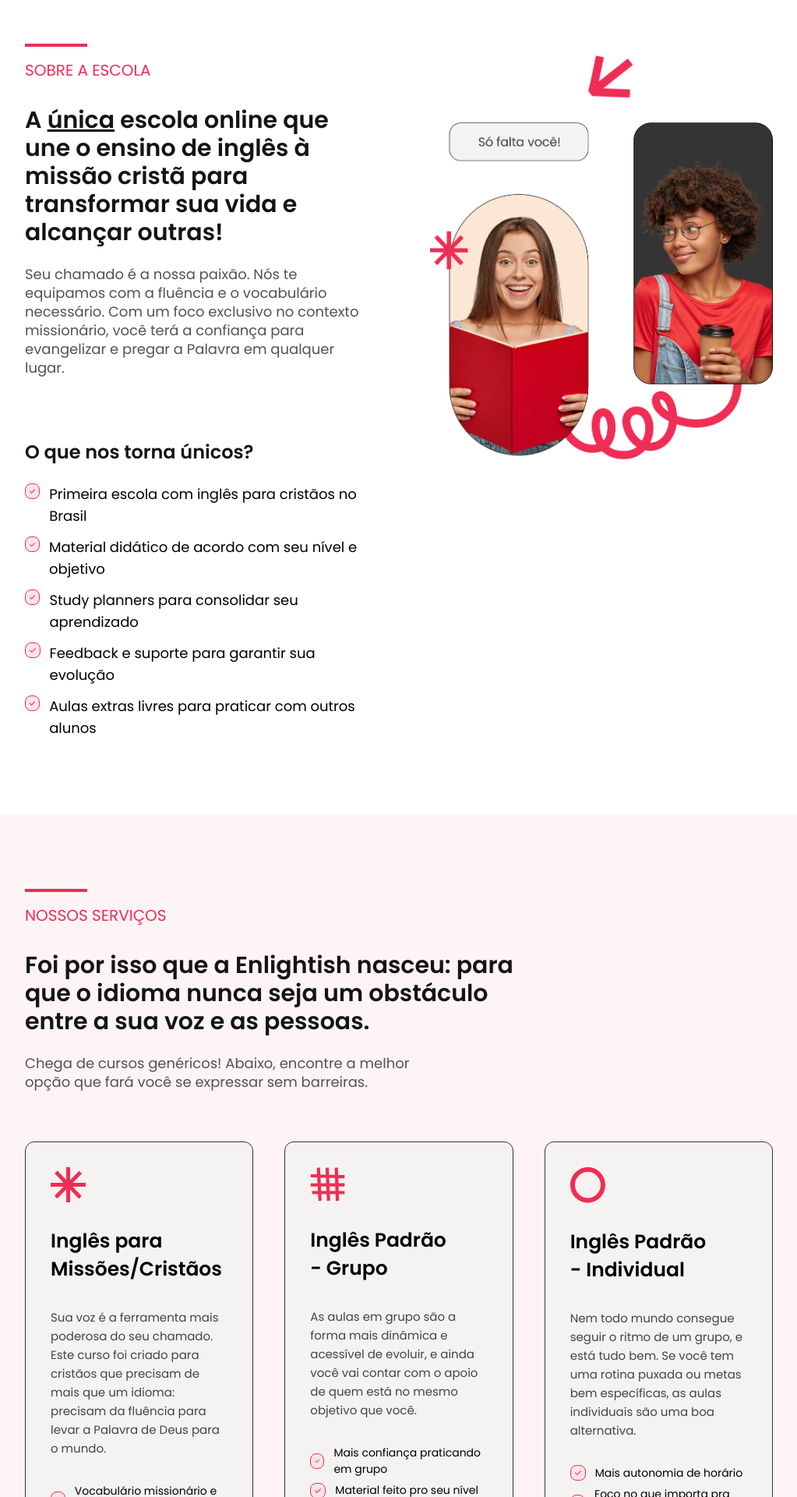
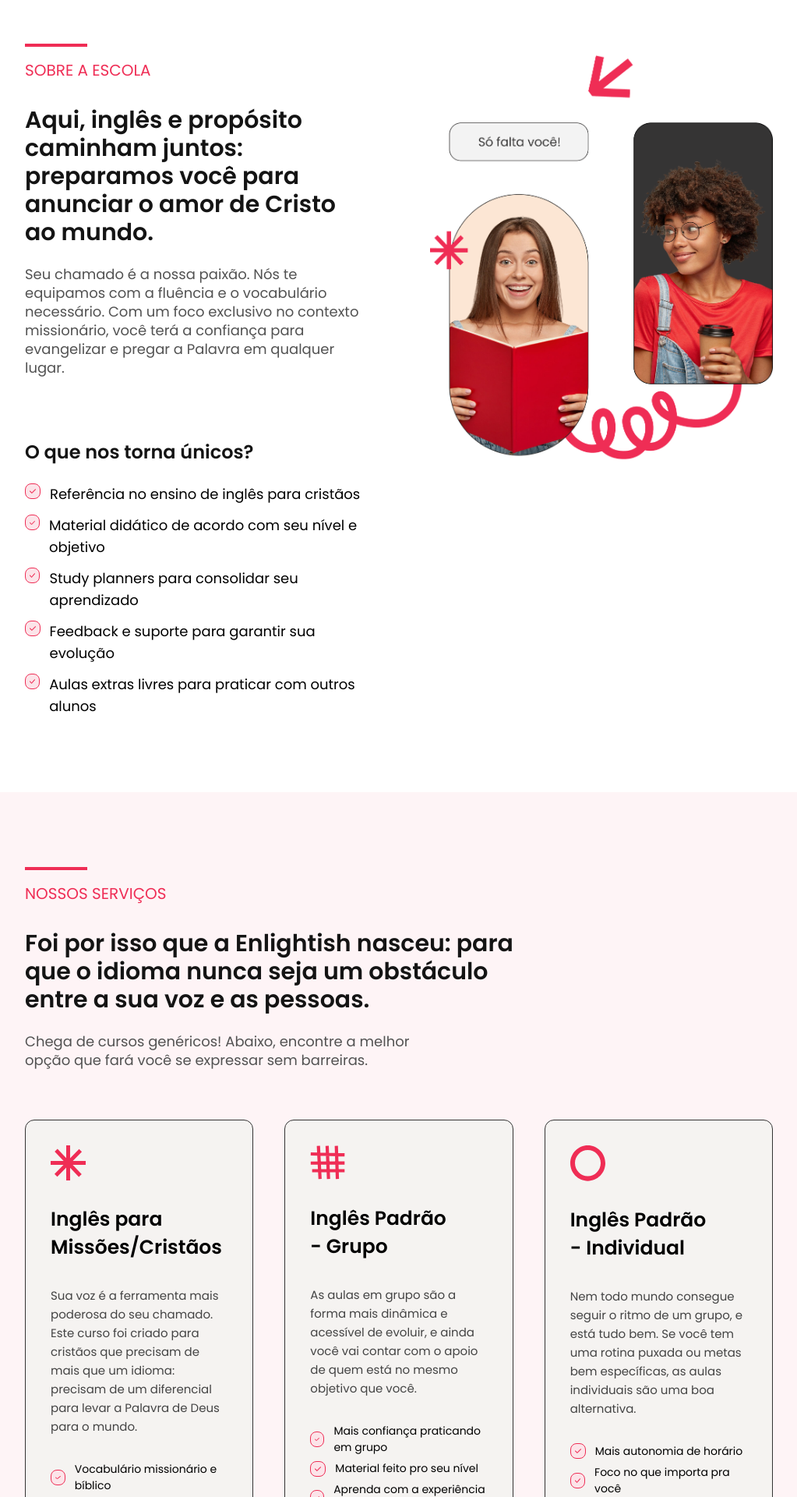
Before and after one commit to LeticiaLopess/enlightish-front, a Next.js app: page / in a window 1280 px wide. Shown: the part 1620-3540 px from the top of the page at 78% size, without its empty margins (128-1151 px from the left). Built offline with nearby package versions, Linux system fonts and the light colour scheme.

Commit message:
refactor: texts adjustments

```diff
--- a/src/app/(public)/landing-page/about/page.tsx
+++ b/src/app/(public)/landing-page/about/page.tsx
@@ -9,10 +9,8 @@ export default function About() {
                     <SectionHeading title="Sobre a escola" />
 
                     <div>
-                        <p className="text-2xl lg:text-3xl font-semibold mt-8 text-night-600">
-                            A <span className="underline">única</span> escola
-                            online que une o ensino de inglês à missão cristã
-                            para transformar sua vida e alcançar outras!
+                        <p className="text-2xl lg:text-3xl font-semibold mt-8 text-night-600 max-w-[36rem]">
+                            Aqui, inglês e propósito caminham juntos: preparamos você para anunciar o amor de Cristo ao mundo.
                         </p>
                         <p className="text-md lg:text-lg mt-6 text-neutral-600 !leading-6">
                             Seu chamado é a nossa paixão. Nós te equipamos com a
@@ -31,8 +29,7 @@ export default function About() {
                         <ul className="flex flex-col gap-3">
                             <li className="flex gap-3 text-sm md:text-lg">
                                 {' '}
-                                <Check /> Primeira escola com inglês para cristãos
-                                no Brasil
+                                <Check /> Referência no ensino de inglês para cristãos
                             </li>
                             <li className="flex gap-3 text-sm md:text-lg">
                                 {' '}
--- a/src/app/(public)/landing-page/services/page.tsx
+++ b/src/app/(public)/landing-page/services/page.tsx
@@ -35,7 +35,7 @@ export default function Services() {
                             }
                             src="/assets/star.svg"
                             title="Inglês para Missões/Cristãos"
-                            text="Sua voz é a ferramenta mais poderosa do seu chamado. Este curso foi criado para cristãos que precisam de mais que um idioma: precisam da fluência para levar a Palavra de Deus para o mundo."
+                            text="Sua voz é a ferramenta mais poderosa do seu chamado. Este curso foi criado para cristãos que precisam de mais que um idioma: precisam de um diferencial para levar a Palavra de Deus para o mundo."
                             list={
                                 <ul className="flex flex-col gap-1.5">
                                     <li className="flex gap-3 text-[14px] items-center">
```
